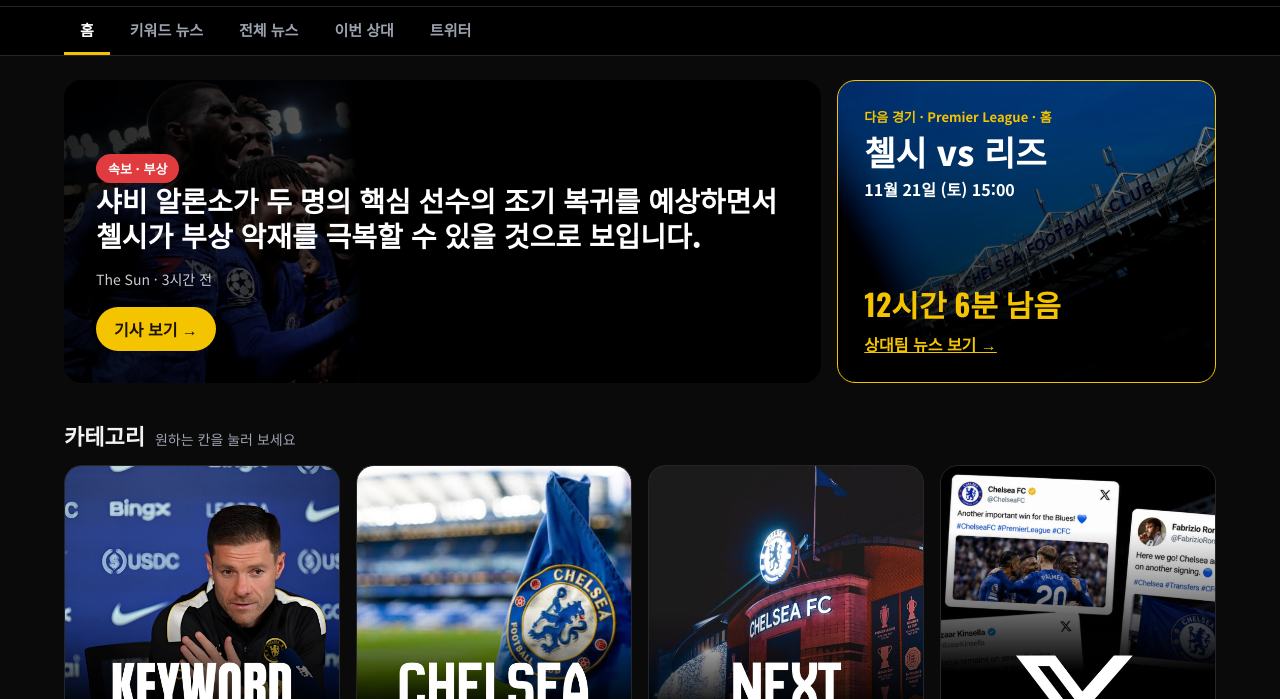
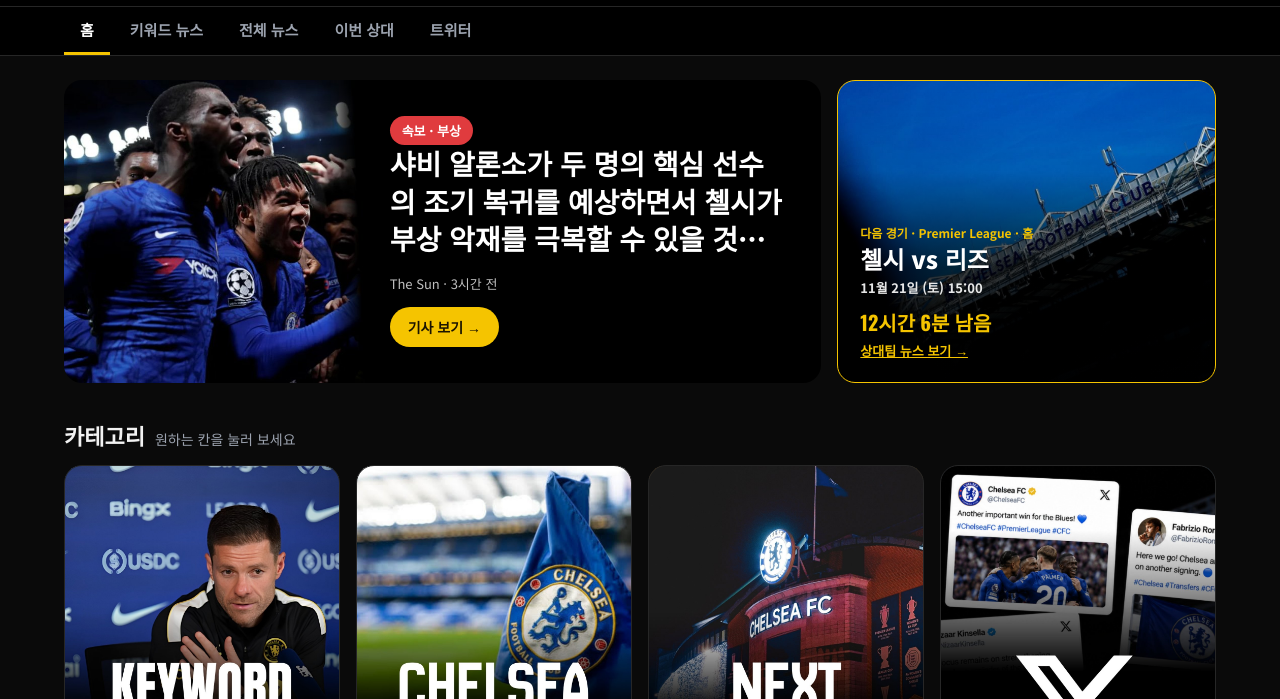
Before and after one commit to jeonjc0602-del/chelstreet-news, a plain HTML site: page home.html in a window 1280 px wide. Shown: the part 101-800 px from the top of the page. Drawn offline with nearby package versions, Linux system fonts and the light colour scheme.

Commit message:
Add files via upload

```diff
--- a/home.html
+++ b/home.html
@@ -31,19 +31,19 @@ button{font:inherit;cursor:pointer}
 
 /* hero */
 .hero{display:grid;grid-template-columns:minmax(0,2fr) minmax(0,1fr);gap:16px;margin:24px auto;align-items:stretch}
-.banner{position:relative;border-radius:18px;overflow:hidden;aspect-ratio:5/2;color:#fff;display:flex;flex-direction:column;justify-content:flex-end;padding:32px;background:linear-gradient(90deg,rgba(0,0,0,.88) 0%,rgba(0,0,0,.55) 50%,rgba(0,0,0,.05) 100%),url(img/banner.jpg) center/cover no-repeat,linear-gradient(135deg,#034694 0%,#0a2a5c 60%,#000 100%)}
+.banner{position:relative;border-radius:18px;overflow:hidden;aspect-ratio:5/2;color:#fff;display:flex;flex-direction:column;justify-content:center;padding:28px 36px 28px 43%;background:#000 url(img/banner.jpg) left center/cover no-repeat}
 .ph{position:absolute;top:12px;right:12px;background:rgba(0,0,0,.55);color:rgba(255,255,255,.75);font-size:12px;font-weight:700;padding:4px 10px;border-radius:999px;pointer-events:none}
 .has-photo .ph{display:none}
 .banner .tag{position:relative;align-self:flex-start;background:#e03b3e;padding:5px 12px;border-radius:999px;font-size:13px;font-weight:700}
-.banner h2{position:relative;margin:12px 0 8px;font-size:32px;line-height:1.25;font-weight:900;max-width:720px}
-.banner p{position:relative;margin:0;font-size:14px;opacity:.8}
-.banner .go{position:relative;margin-top:18px;align-self:flex-start;background:var(--gold);color:#1a1400;font-weight:700;padding:10px 18px;border-radius:999px}
-.match{position:relative;border-radius:18px;border:1.5px solid var(--gold);color:#fff;padding:26px;display:flex;flex-direction:column;gap:6px;overflow:hidden;background:linear-gradient(180deg,rgba(0,0,0,.35) 0%,rgba(0,0,0,.6) 45%,rgba(0,0,0,.92) 100%),url(img/match.jpg) center/cover no-repeat,var(--card)}
-.match small{font-weight:700;font-size:13px;color:var(--gold)}
-.match .vs{font-size:34px;font-weight:900;line-height:1.15}
-.match .when{font-weight:700}
-.match .left{margin-top:auto;font:700 30px Oswald,sans-serif;color:var(--gold)}
-.match a{font-weight:700;text-decoration:underline;color:var(--gold)}
+.banner h2{position:relative;margin:12px 0 8px;font-size:clamp(17px,1.9vw,24px);line-height:1.35;font-weight:900;display:-webkit-box;-webkit-line-clamp:3;-webkit-box-orient:vertical;overflow:hidden}
+.banner p{position:relative;margin:0;font-size:13px;opacity:.75}
+.banner .go{position:relative;margin-top:14px;font-size:14px;align-self:flex-start;background:var(--gold);color:#1a1400;font-weight:700;padding:10px 18px;border-radius:999px}
+.match{position:relative;border-radius:18px;border:1.5px solid var(--gold);color:#fff;padding:22px;display:flex;flex-direction:column;justify-content:flex-end;gap:4px;overflow:hidden;background:linear-gradient(180deg,rgba(0,0,0,0) 0%,rgba(0,0,0,.15) 30%,rgba(0,0,0,.75) 62%,rgba(0,0,0,.95) 100%),url(img/match.jpg) center/cover no-repeat,var(--card)}
+.match small{font-weight:700;font-size:12px;color:var(--gold)}
+.match .vs{font-size:24px;font-weight:900;line-height:1.2}
+.match .when{font-weight:700;font-size:13px;opacity:.9}
+.match .left{margin-top:6px;font:700 20px Oswald,sans-serif;color:var(--gold)}
+.match a{font-weight:700;font-size:13px;text-decoration:underline;color:var(--gold)}
 
 /* category tiles */
 .sec-title{display:flex;align-items:baseline;gap:10px;margin:36px 0 14px}
@@ -86,7 +86,7 @@ footer{margin-top:60px;padding:30px 0;background:#000;border-top:1px solid var(-
 footer .wrap{display:flex;align-items:center;gap:14px}
 footer img{height:40px}
 
-@media(max-width:900px){.hero{grid-template-columns:1fr}.tiles,.grid,.twg{grid-template-columns:repeat(2,minmax(0,1fr))}.rail{grid-template-columns:repeat(2,minmax(0,1fr))}.search{display:none}}
+@media(max-width:900px){.hero{grid-template-columns:1fr}.match{aspect-ratio:5/4}.banner{padding-left:40%}.tiles,.grid,.twg{grid-template-columns:repeat(2,minmax(0,1fr))}.rail{grid-template-columns:repeat(2,minmax(0,1fr))}.search{display:none}}
 </style>
 </head>
 <body>
```
